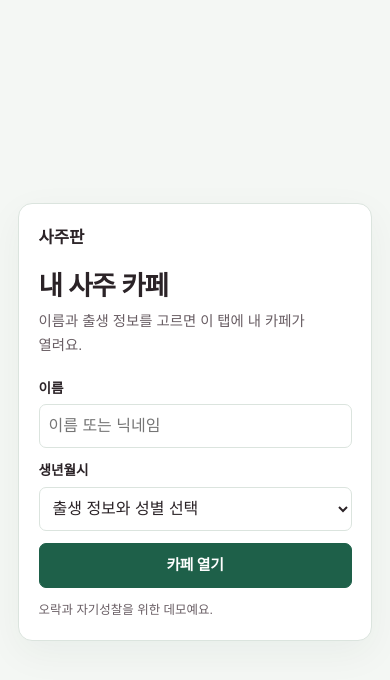
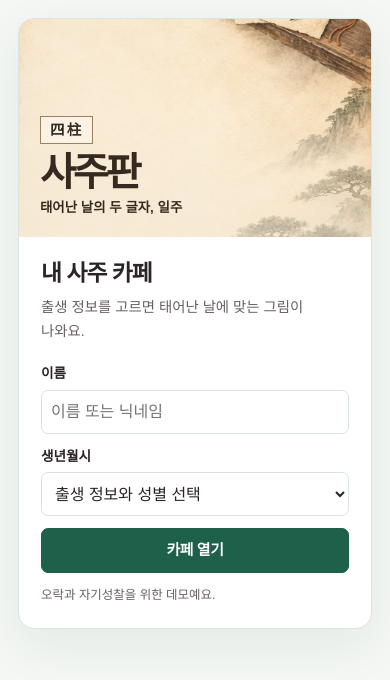
Before and after one commit to UF24Y/sj-inside, a plain HTML site: page index.html in a window 390 px wide. Drawn offline with Linux system fonts and the light colour scheme.

Commit message:
Preview illustrated day pillar covers on the cafe entrance

```diff
--- a/api.js
+++ b/api.js
@@ -3,7 +3,7 @@ import {readings} from './demo-data.js';
 export async function api(path,body){
   if(path==='/api/config'&&body===undefined)return {demoOnly:true};
   if(path==='/api/demo'&&body===undefined){
-    return {readings:readings.map(({profileId,label})=>({profileId,label}))};
+    return {readings:readings.map(({profileId,label,pillars})=>({profileId,label,dayPillar:pillars.day}))};
   }
   if(path==='/api/demo/start'){
     const reading=readings.find(({profileId})=>profileId===body?.profileId);
--- a/app.js
+++ b/app.js
@@ -20,6 +20,24 @@ const sampleBirthForm=()=>{
 };
 const sampleName='예시';
 const siteName='사주판';
+const defaultDemoCover={
+  theme:'paper',src:'./cafe-ink-intro.webp',alt:'한지 위에 펼친 종이와 붓, 아래로 이어지는 산수',
+  title:siteName,hanja:'四柱',line:'태어난 날의 두 글자, 일주',
+};
+const demoCovers=new Map([
+  ['경술',{
+    theme:'stone',src:'./cover-gyeongsul.webp',alt:'옅은 안개 너머 짙은 바위 능선과 물굽이',
+    title:'경술',hanja:'庚戌',line:'단단한 쇠와 묵직한 흙',
+  }],
+  ['정유',{
+    theme:'lamp',src:'./cover-jeongyu.webp',alt:'은빛 등잔에 타오르는 작은 불꽃과 가을 억새',
+    title:'정유',hanja:'丁酉',line:'은빛 위에 비친 잔잔한 불꽃',
+  }],
+  ['정축',{
+    theme:'ember',src:'./cover-jeongchuk.webp',alt:'눈 덮인 마당의 흙빛 화로와 붉은 숯불',
+    title:'정축',hanja:'丁丑',line:'겨울 흙 속에 남은 온기',
+  }],
+]);
 let config={ai:false,google:false},demo=null,sampleInputs=null,chatReading=null,demoReading=null,birth=emptyBirth(),chart=null,records=newRecordState(),result=null,activePost=null;
 let displayName='';
 let cleanup=null,revision=0,notification;
@@ -60,13 +78,36 @@ function demoEntryForm(){
     </form>`:'';
 }
 function demoGate(){
-  return `<div class="demo-gate"><section class="demo-gate-card" aria-labelledby="demo-gate-title">
-    <div class="demo-gate-brand"><strong>${siteName}</strong></div>
-    <h1 id="demo-gate-title">내 사주 카페</h1>
-    <p>이름과 출생 정보를 고르면 이 탭에 내 카페가 열려요.</p>
-    ${demoEntryForm()}
-    <p class="demo-gate-note">오락과 자기성찰을 위한 데모예요.</p>
-  </section></div>`;
+  const {theme,src,alt,title,hanja,line}=defaultDemoCover;
+  return `<div class="demo-gate"><div class="demo-gate-layout">
+    <figure class="demo-cover" data-theme="${theme}">
+      <img src="${esc(src)}" alt="${esc(alt)}" width="960" height="1200" decoding="async">
+      <figcaption class="demo-cover-caption" aria-live="polite" aria-atomic="true">
+        <span class="demo-cover-hanja" data-cover-hanja lang="ko-Hani">${esc(hanja)}</span>
+        <strong class="demo-cover-title" data-cover-title>${esc(title)}</strong>
+        <span class="demo-cover-line" data-cover-line>${esc(line)}</span>
+      </figcaption>
+    </figure>
+    <section class="demo-gate-card" aria-labelledby="demo-gate-title">
+      <h1 id="demo-gate-title">내 사주 카페</h1>
+      <p>출생 정보를 고르면 태어난 날에 맞는 그림이 나와요.</p>
+      ${demoEntryForm()}
+      <p class="demo-gate-note">오락과 자기성찰을 위한 데모예요.</p>
+    </section>
+  </div></div>`;
+}
+function updateDemoCover(profileId){
+  const figure=$('.demo-cover',main);
+  if(!figure)return;
+  const profile=demo.readings.find(item=>item.profileId===profileId);
+  const cover=demoCovers.get(profile?.dayPillar)??defaultDemoCover;
+  const picture=$('img',figure);
+  figure.dataset.theme=cover.theme;
+  picture.src=cover.src;
+  picture.alt=cover.alt;
+  $('[data-cover-title]',figure).textContent=cover.title;
+  $('[data-cover-hanja]',figure).textContent=cover.hanja;
+  $('[data-cover-line]',figure).textContent=cover.line;
 }
 function home(){
   if(config.demoOnly)return demoGate();
@@ -981,6 +1022,9 @@ main.addEventListener('input',event=>{
     event.target.setCustomValidity('');
   }
 });
+main.addEventListener('change',event=>{
+  if(event.target.id==='demo-birth-profile')updateDemoCover(event.target.value);
+});
 main.addEventListener('submit',async event=>{
   const form=event.target;
   if(form.id==='demo-gallery-form'){
--- a/styles.css
+++ b/styles.css
@@ -67,21 +67,68 @@ body.isolated-demo {
 body.isolated-demo .top, body.isolated-demo footer.wrap {display: none}
 body.isolated-demo .dark:hover {background: #164c3a; border-color: #164c3a}
 .demo-gate {display: grid; place-items: center; min-height: 100svh; padding-block: 24px}
+.demo-gate-layout {
+  display: grid;
+  grid-template-columns: minmax(0, 1.15fr) minmax(0, 1fr);
+  width: min(100%, 880px);
+  overflow: hidden;
+  border: 1px solid var(--line);
+  border-radius: 16px;
+  background: var(--panel);
+  box-shadow: 0 16px 52px #18352812;
+}
+.demo-cover {
+  --cover-ink: #352a20;
+  position: relative;
+  isolation: isolate;
+  display: flex;
+  align-items: flex-end;
+  min-height: 468px;
+  padding: clamp(23px, 4vw, 50px);
+  background: #f6ecd9;
+  color: var(--cover-ink);
+}
+.demo-cover[data-theme="stone"] {--cover-ink: #263332}
+.demo-cover[data-theme="lamp"] {--cover-ink: #403525}
+.demo-cover[data-theme="ember"] {--cover-ink: #55372c}
+.demo-cover img, .demo-cover::after {position: absolute; inset: 0; width: 100%; height: 100%}
+.demo-cover img {z-index: -2; object-fit: cover}
+.demo-cover::after {
+  content: '';
+  z-index: -1;
+  background: linear-gradient(90deg, #f7eddbaa, #f7eddb00 69%), linear-gradient(0deg, #f5e8d3a8, #f5e8d300 61%);
+}
+.demo-cover-caption {display: grid; justify-items: start; gap: 8px}
+.demo-cover-hanja {
+  border: 1px solid #9a8260;
+  padding: 3px 9px;
+  background: #fbf2e4;
+  font: 650 .9rem/1.35 var(--serif);
+  letter-spacing: .16em;
+}
+.demo-cover-title {font: 830 clamp(2.45rem, 6vw, 4.25rem)/1.08 var(--serif); letter-spacing: -.085em}
+.demo-cover-line {font: 650 clamp(.84rem, 1.8vw, .98rem)/1.5 var(--sans)}
 .demo-gate-card {
-  width: min(100%, 410px);
-  padding: clamp(19px, 5vw, 34px);
-  border: 1px solid var(--line);
-  border-radius: 14px;
-  background: var(--panel);
-  box-shadow: 0 12px 38px #163e250d;
+  display: flex;
+  flex-direction: column;
+  justify-content: center;
+  min-width: 0;
+  padding: clamp(22px, 4.3vw, 52px);
 }
-.demo-gate-brand {display: flex; align-items: center; gap: 8px; color: var(--ink); font-size: 1.04rem}
-.demo-gate-card h1 {margin-top: 18px; font-size: 1.66rem; line-height: 1.3; letter-spacing: -.04em}
+.demo-gate-card h1 {font-size: 1.66rem; line-height: 1.3; letter-spacing: -.04em}
 .demo-gate-card > p {margin-top: 7px; color: var(--muted); font-size: .9rem}
 .demo-gate-card .demo-gallery-form {grid-template-columns: minmax(0, 1fr); gap: 12px; margin: 20px 0 0}
 .demo-gate-card .demo-gallery-form :is(input, select) {font-size: 1rem; min-height: 44px}
 .demo-gate-card .demo-gallery-form .error:empty {display: none}
 .demo-gate-card > .demo-gate-note {margin-top: 12px; font-size: .78rem}
+@media (max-width: 700px) {
+  .demo-gate {align-items: start; padding-block: 18px 25px}
+  .demo-gate-layout {grid-template-columns: minmax(0, 1fr)}
+  .demo-cover {min-height: clamp(190px, 56vw, 280px); padding: 19px 21px}
+  .demo-cover img {object-position: center 54%}
+  .demo-cover-caption {gap: 6px}
+  .demo-gate-card h1 {font-size: 1.42rem}
+}
 .demo-exit {margin-inline-start: 3px; font-weight: 700}
 .demo-notice-arriving .gallery-pinned-row {animation: demo-notice-appear 240ms ease-out both}
 @keyframes demo-notice-appear {
```
Also changed, not shown: cover-gyeongsul.webp (added), cover-jeongchuk.webp (added), cover-jeongyu.webp (added).
